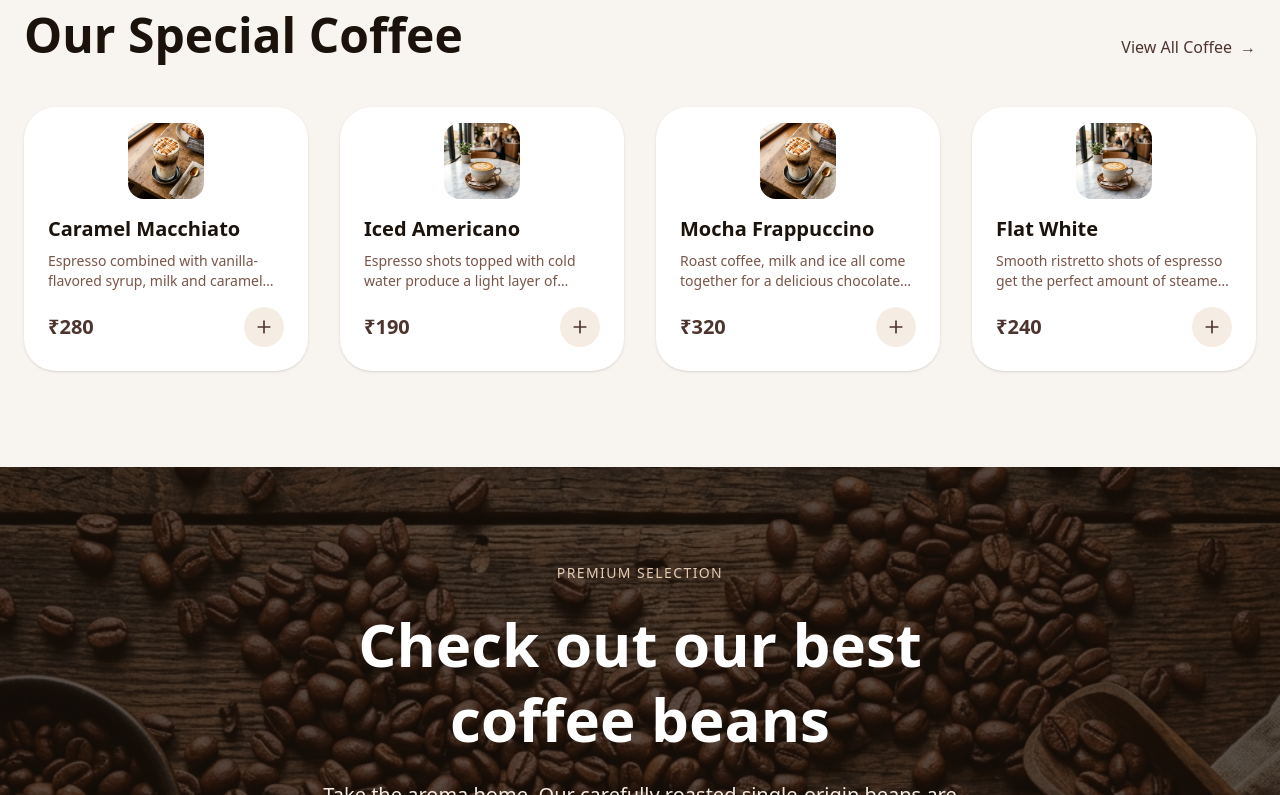
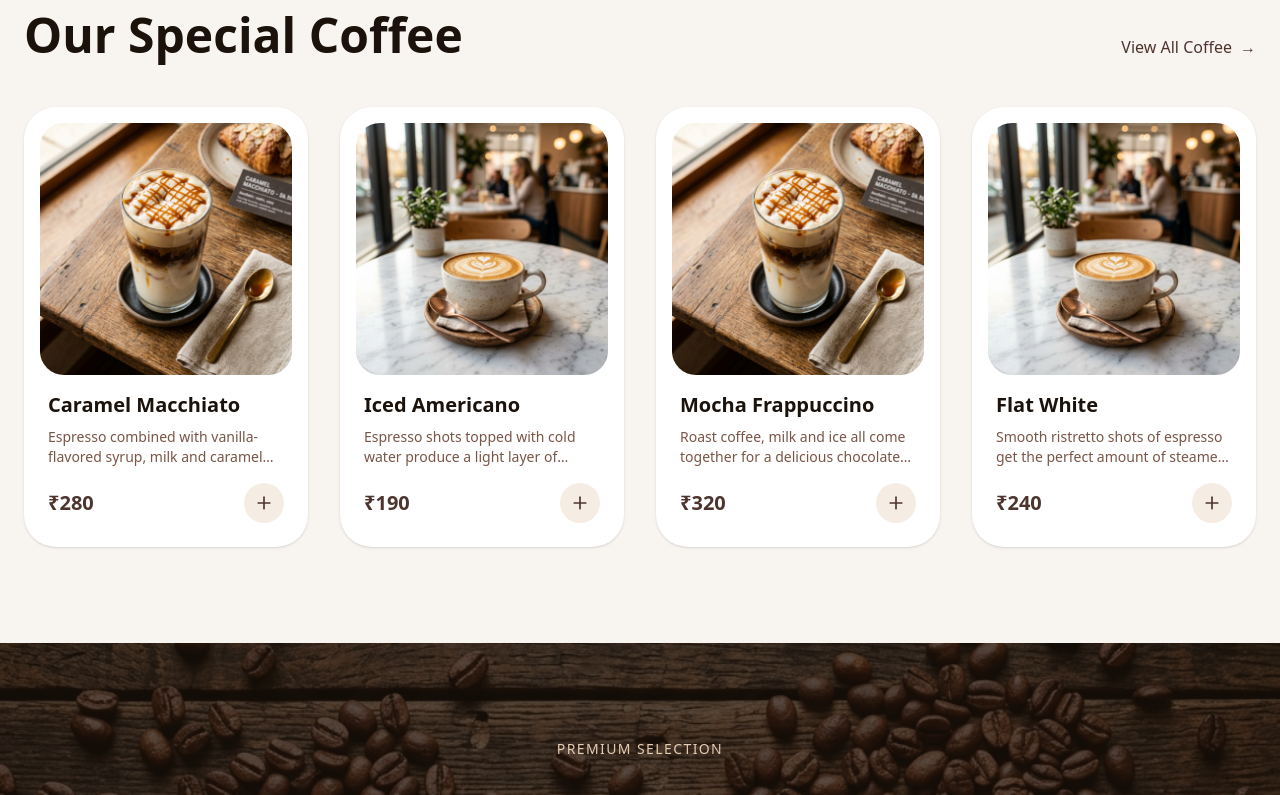
Before and after one commit to jay2006-dev/Cafe, a Next.js app: page / in a window 1280 px wide. Shown: the part 1425-2220 px from the top of the page. Built offline with nearby package versions, Linux system fonts and the light colour scheme; a web font is replaced by a local one.

Commit message:
style: fix image sizes in home page and individual product pages

```diff
--- a/src/app/menu/[id]/page.tsx
+++ b/src/app/menu/[id]/page.tsx
@@ -49,8 +49,9 @@ export default function ProductPage({ params }: { params: Promise<{ id: string }
           <motion.div
             initial={{ opacity: 0, x: -20 }}
             animate={{ opacity: 1, x: 0 }}
-            className="relative aspect-square rounded-[3rem] overflow-hidden shadow-2xl bg-white p-4"
+            className="flex justify-center"
           >
+            <div className="relative w-[60%] lg:w-[80%] aspect-square rounded-[3rem] overflow-hidden shadow-2xl bg-white p-4">
               <div className="relative w-full h-full rounded-[2.5rem] overflow-hidden">
                 <Image
                   src={item.image}
@@ -59,6 +60,7 @@ export default function ProductPage({ params }: { params: Promise<{ id: string }
                   className="object-cover"
                   priority
                 />
+              </div>
             </div>
           </motion.div>
 
--- a/src/components/ProductCard.tsx
+++ b/src/components/ProductCard.tsx
@@ -26,16 +26,14 @@ export default function ProductCard({ id, title, description, price, image }: Pr
 
   return (
     <div className="group bg-white rounded-[2rem] p-4 flex flex-col gap-4 shadow-sm hover:shadow-xl transition-all duration-300">
-      <Link href={`/menu/${id}`} className="relative w-full flex justify-center">
-        <div className="relative w-[30%] aspect-square rounded-[1rem] overflow-hidden bg-coffee-50 cursor-pointer">
+      <Link href={`/menu/${id}`} className="relative w-full aspect-square rounded-[1.5rem] overflow-hidden bg-coffee-50 cursor-pointer">
         <Image
           src={image}
           alt={title}
           fill
           className="object-cover transition-transform duration-500 group-hover:scale-110"
-            sizes="(max-width: 768px) 30vw, 10vw"
+          sizes="(max-width: 768px) 100vw, (max-width: 1200px) 50vw, 33vw"
         />
-        </div>
       </Link>
       <div className="px-2 pb-2">
         <Link href={`/menu/${id}`}>
```
Lines whose indentation alone changed are shown as unchanged.
